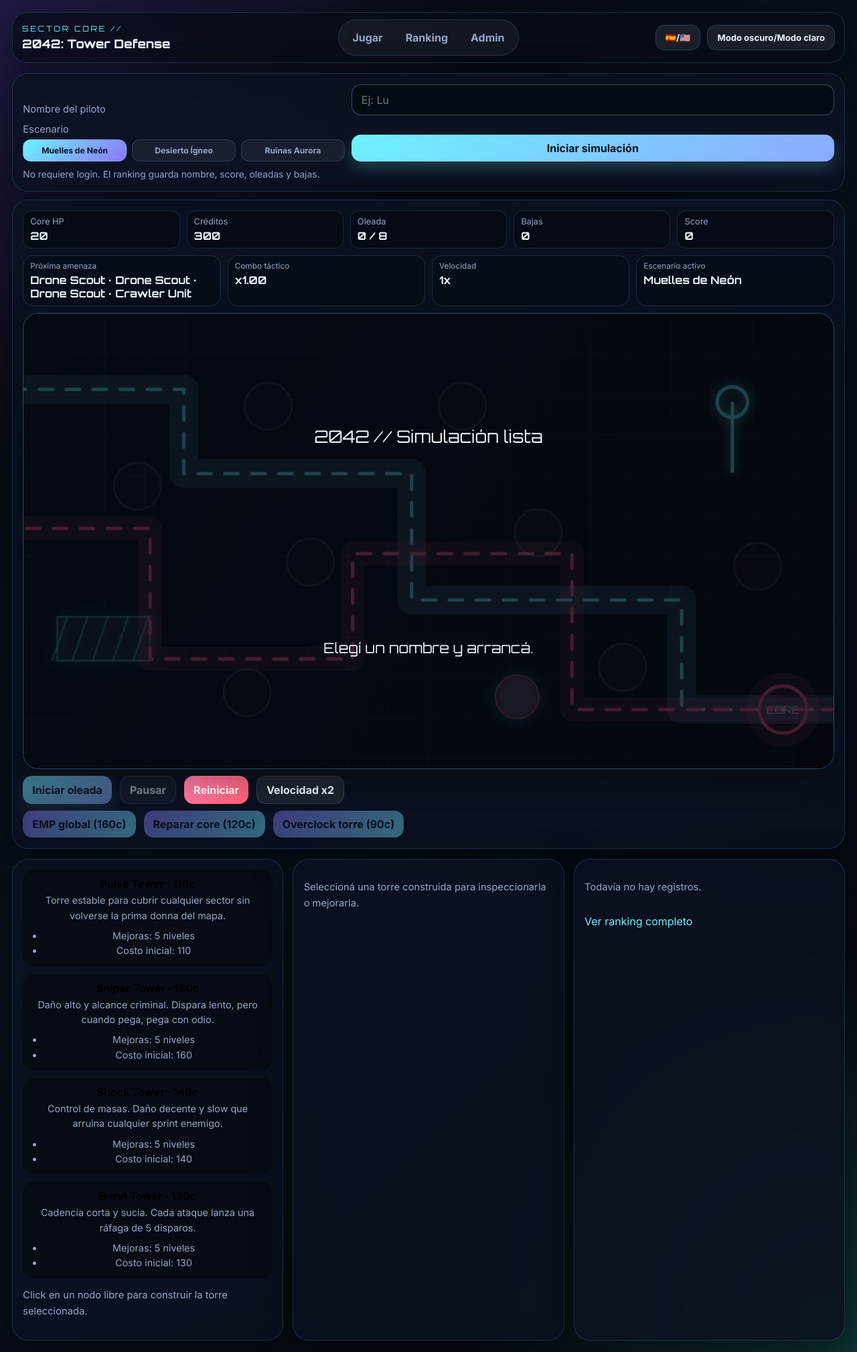
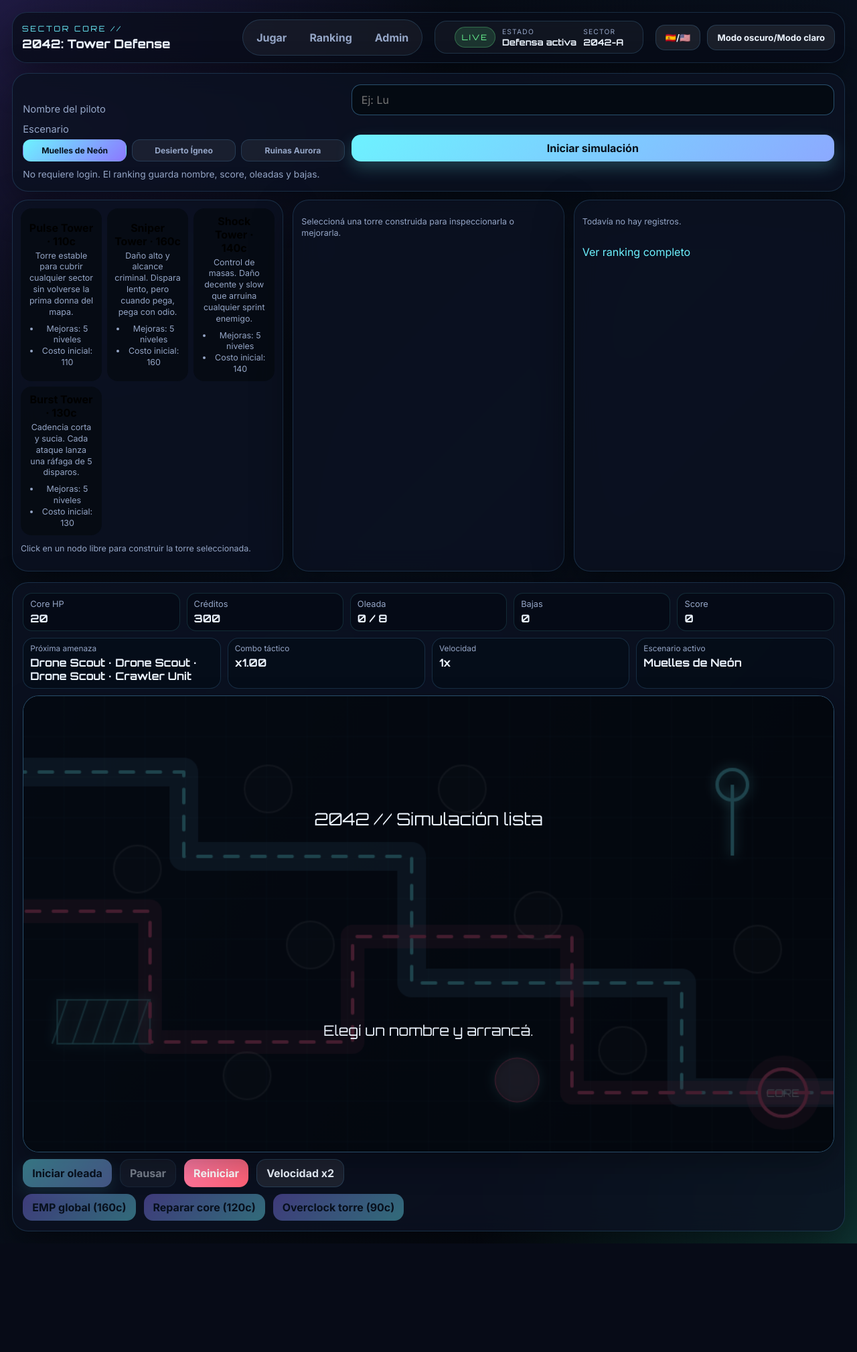
Before and after one commit to lu-developer476/2042, a Django app: page / in a window 1280 px wide. Shown: the whole page at 67% size. After the commit the page ends 1856 px from the top, so only its background shows below. Run offline with Django 5.2, Linux system fonts and the light colour scheme; data that the repository does not hold is empty.

Commit message:
Integrate side panels into navbar layout (#9)

```diff
--- a/game/static/game/css/styles.css
+++ b/game/static/game/css/styles.css
@@ -64,7 +64,7 @@ button, input { font: inherit; }
 
 .navbar {
   display: grid;
-  grid-template-columns: minmax(230px, 1fr) auto minmax(230px, 1fr);
+  grid-template-columns: minmax(220px, 0.9fr) auto minmax(250px, 0.9fr) auto;
   align-items: center;
   gap: 18px;
   padding: 10px 14px;
@@ -80,20 +80,16 @@ button, input { font: inherit; }
 .brand-kicker, .eyebrow, h1, h2, .brand-title { font-family: 'Orbitron', sans-serif; }
 .brand-kicker, .eyebrow { color: var(--cyan); font-size: 0.72rem; letter-spacing: 0.24em; text-transform: uppercase; }
 .brand-title { font-size: clamp(1rem, 1.4vw, 1.3rem); font-weight: 800; white-space: nowrap; overflow: hidden; text-overflow: ellipsis; }
-.navbar-links, .preference-actions { display: flex; gap: 10px; flex-wrap: wrap; align-items: center; }
+.navbar-links, .navbar-status, .preference-actions { display: flex; gap: 10px; flex-wrap: wrap; align-items: center; }
 .navbar-links { justify-content: center; padding: 8px; border: 1px solid var(--line); border-radius: 999px; background: rgba(255,255,255,0.05); }
 .navbar-links a, .side-nav a { color: var(--muted); font-weight: 700; padding: 8px 12px; border-radius: 999px; }
 .navbar-links a:hover, .side-nav a:hover { color: var(--text); background: rgba(109, 242, 255, 0.1); }
+.navbar-status { justify-content: center; padding: 8px 10px; border: 1px solid var(--line); border-radius: 18px; background: rgba(255,255,255,0.04); }
+.navbar-status > span:not(.sidebar-badge) { display: grid; gap: 2px; }
+.navbar-status strong { font-family: 'Orbitron', sans-serif; font-size: 0.82rem; white-space: nowrap; }
+.navbar-status .side-label { margin: 0; font-size: 0.64rem; }
 .preference-actions { justify-content: flex-end; }
 .utility-button { padding: 8px 11px; font-size: 0.82rem; }
-
-.workspace {
-  min-height: 0;
-  display: grid;
-  grid-template-columns: clamp(170px, 14vw, 230px) minmax(0, 1fr);
-  gap: clamp(10px, 1.2vw, 16px);
-  overflow: visible;
-}
 
 .app-sidebar {
   min-height: 0;
@@ -166,7 +162,8 @@ button, input { font: inherit; }
 .content-grid {
   min-height: 0;
   display: grid;
-  grid-template-columns: minmax(560px, 1fr) clamp(260px, 22vw, 340px);
+  grid-template-columns: minmax(0, 1fr);
+  grid-template-rows: auto minmax(0, 1fr);
   gap: clamp(10px, 1.2vw, 16px);
   align-items: stretch;
 }
@@ -269,7 +266,13 @@ button, input { font: inherit; }
 .button.ability { background: linear-gradient(135deg, rgba(140,120,255,0.9), rgba(109,242,255,0.9)); color: #06101b; }
 .button.small { width: 100%; padding: 10px 12px; margin-top: 12px; }
 
-.sidebar { display: grid; gap: clamp(10px, 1.1vw, 14px); min-height: 0; align-content: start; overflow-y: auto; overscroll-behavior: contain; padding-right: 4px; }
+.sidebar { display: grid; gap: clamp(10px, 1.1vw, 14px); min-height: 0; align-content: start; overflow: visible; overscroll-behavior: contain; padding-right: 0; }
+.nav-dock { grid-template-columns: minmax(220px, 0.9fr) minmax(220px, 0.8fr) minmax(220px, 0.8fr); }
+.nav-dock .card { min-height: 0; padding: 12px; }
+.nav-dock .tower-shop { grid-template-columns: repeat(3, minmax(0, 1fr)); gap: 8px; }
+.nav-dock .tower-card { padding: 8px 10px; }
+.nav-dock .tower-card p, .nav-dock .tower-card ul, .nav-dock .microcopy { font-size: 0.78rem; line-height: 1.35; }
+.nav-dock .leaderboard-list { grid-template-columns: repeat(2, minmax(0, 1fr)); gap: 8px; }
 .card h2 { font-family: 'Orbitron', sans-serif; margin-top: 0; }
 .microcopy { color: var(--muted); font-size: 0.92rem; line-height: 1.6; }
 
@@ -317,27 +320,28 @@ td { color: var(--muted); }
 
 @media (min-width: 1281px) {
   .app-shell { max-height: 100svh; }
-  .workspace, .page-shell, .content-grid, .game-panel { overflow: hidden; }
-  .sidebar { max-height: 100%; }
+  .page-shell, .content-grid, .game-panel { overflow: hidden; }
+  .nav-dock { max-height: 176px; overflow: hidden; }
+  .battlefield-wrap { max-height: min(58svh, 680px); }
 }
 
 @media (max-width: 1280px) {
   .app-shell { grid-template-rows: auto auto; }
-  .workspace { grid-template-columns: minmax(0, 1fr); }
-  .app-sidebar { display: none; }
   .content-grid { grid-template-columns: minmax(0, 1fr); }
   .setup-fields { grid-template-columns: minmax(180px, 0.8fr) minmax(280px, 1.2fr); }
   .setup-fields .microcopy { grid-column: 1 / -1; }
   .battlefield-wrap { max-height: none; }
-  .sidebar { grid-template-columns: repeat(3, minmax(0, 1fr)); overflow: visible; padding-right: 0; }
+  .nav-dock { grid-template-columns: repeat(3, minmax(0, 1fr)); }
 }
 
 @media (max-width: 960px) {
   .navbar { grid-template-columns: 1fr; min-height: 0; }
-  .navbar-links, .preference-actions { justify-content: flex-start; }
+  .navbar-links, .navbar-status, .preference-actions { justify-content: flex-start; }
+  .nav-dock { grid-template-columns: 1fr; }
   .setup-fields { grid-template-columns: 1fr; }
   .scenario-picker { grid-template-columns: repeat(3, minmax(0, 1fr)); }
   .sidebar { grid-template-columns: 1fr; }
+  .nav-dock .tower-shop, .nav-dock .leaderboard-list { grid-template-columns: 1fr; }
 }
 
 @media (max-width: 720px) {
@@ -366,7 +370,7 @@ td { color: var(--muted); }
 
 
 :root[data-theme="light"] .navbar,
-:root[data-theme="light"] .app-sidebar,
+:root[data-theme="light"] .navbar-status,
 :root[data-theme="light"] .side-card,
 :root[data-theme="light"] .side-metric,
 :root[data-theme="light"] .hud-item,
--- a/game/templates/game/base.html
+++ b/game/templates/game/base.html
@@ -25,35 +25,20 @@
         <a href="{% url 'leaderboard' %}" data-i18n="navLeaderboard">Ranking</a>
         <a href="/admin/" data-i18n="navAdmin">Admin</a>
       </div>
+      <div class="navbar-status" aria-label="Estado de defensa">
+        <span class="sidebar-badge">LIVE</span>
+        <span><span class="side-label">Estado</span><strong>Defensa activa</strong></span>
+        <span><span class="side-label">Sector</span><strong>2042-A</strong></span>
+      </div>
       <div class="preference-actions" aria-label="Preferencias">
         <button id="language-toggle" class="button ghost utility-button" type="button" aria-label="Cambiar idioma">🇪🇸/🇺🇸</button>
         <button id="theme-toggle" class="button ghost utility-button" type="button" data-i18n="themeToggle">Modo oscuro/Modo claro</button>
       </div>
     </nav>
 
-    <div class="workspace">
-      <aside class="app-sidebar" aria-label="Panel de estado">
-        <div class="sidebar-badge">LIVE</div>
-        <div class="side-card">
-          <span class="side-label">Estado</span>
-          <strong>Defensa activa</strong>
-          <p>Monitoreo de oleadas, score y recursos en una cabina sin scroll.</p>
-        </div>
-        <div class="side-nav">
-          <a href="{% url 'home' %}" data-i18n="navPlay">Jugar</a>
-          <a href="{% url 'leaderboard' %}" data-i18n="navLeaderboard">Ranking</a>
-          <a href="/admin/" data-i18n="navAdmin">Admin</a>
-        </div>
-        <div class="side-metric">
-          <span>Sector</span>
-          <strong>2042-A</strong>
-        </div>
-      </aside>
-
-      <main class="page-shell">
-        {% block content %}{% endblock %}
-      </main>
-    </div>
+    <main class="page-shell">
+      {% block content %}{% endblock %}
+    </main>
   </div>
   <script src="{% static 'game/js/preferences.js' %}"></script>
   {% block extra_js %}{% endblock %}
--- a/game/templates/game/home.html
+++ b/game/templates/game/home.html
@@ -16,6 +16,33 @@
 </section>
 
 <section class="content-grid">
+  <aside class="sidebar nav-dock" aria-label="Paneles de comando">
+    <section class="card" aria-label="Torres">
+      <div id="tower-shop" class="tower-shop"></div>
+      <p class="microcopy" data-i18n="shopHelp">Click en un nodo libre para construir la torre seleccionada.</p>
+    </section>
+
+    <section class="card" aria-label="Torre seleccionada">
+      <div id="selected-tower-panel" class="selected-tower-panel">
+        <p class="microcopy" data-i18n="selectedHelp">Seleccioná una torre ya construida para ver stats, nivel y mejora siguiente.</p>
+      </div>
+    </section>
+
+    <section class="card leaderboard-card" aria-label="Top 10">
+      <div id="leaderboard-list" class="leaderboard-list">
+        {% for entry in top_entries %}
+          <div class="leaderboard-row">
+            <span>{{ forloop.counter }}. {{ entry.player_name }}</span>
+            <strong>{{ entry.score }}</strong>
+          </div>
+        {% empty %}
+          <p class="microcopy" data-i18n="emptyLeaderboard">Todavía no hay registros. Sé el primero en romper la simulación.</p>
+        {% endfor %}
+      </div>
+      <a class="text-link" href="{% url 'leaderboard' %}" data-i18n="fullLeaderboard">Ver ranking completo</a>
+    </section>
+  </aside>
+
   <div class="game-panel">
     <div class="hud-grid">
       <div class="hud-item"><span>Core HP</span><strong id="hp-value">20</strong></div>
@@ -65,32 +92,6 @@
     </div>
   </div>
 
-  <aside class="sidebar">
-    <section class="card" aria-label="Torres">
-      <div id="tower-shop" class="tower-shop"></div>
-      <p class="microcopy" data-i18n="shopHelp">Click en un nodo libre para construir la torre seleccionada.</p>
-    </section>
-
-    <section class="card" aria-label="Torre seleccionada">
-      <div id="selected-tower-panel" class="selected-tower-panel">
-        <p class="microcopy" data-i18n="selectedHelp">Seleccioná una torre ya construida para ver stats, nivel y mejora siguiente.</p>
-      </div>
-    </section>
-
-    <section class="card leaderboard-card" aria-label="Top 10">
-      <div id="leaderboard-list" class="leaderboard-list">
-        {% for entry in top_entries %}
-          <div class="leaderboard-row">
-            <span>{{ forloop.counter }}. {{ entry.player_name }}</span>
-            <strong>{{ entry.score }}</strong>
-          </div>
-        {% empty %}
-          <p class="microcopy" data-i18n="emptyLeaderboard">Todavía no hay registros. Sé el primero en romper la simulación.</p>
-        {% endfor %}
-      </div>
-      <a class="text-link" href="{% url 'leaderboard' %}" data-i18n="fullLeaderboard">Ver ranking completo</a>
-    </section>
-  </aside>
 </section>
 {% endblock %}
 {% block extra_js %}
```
